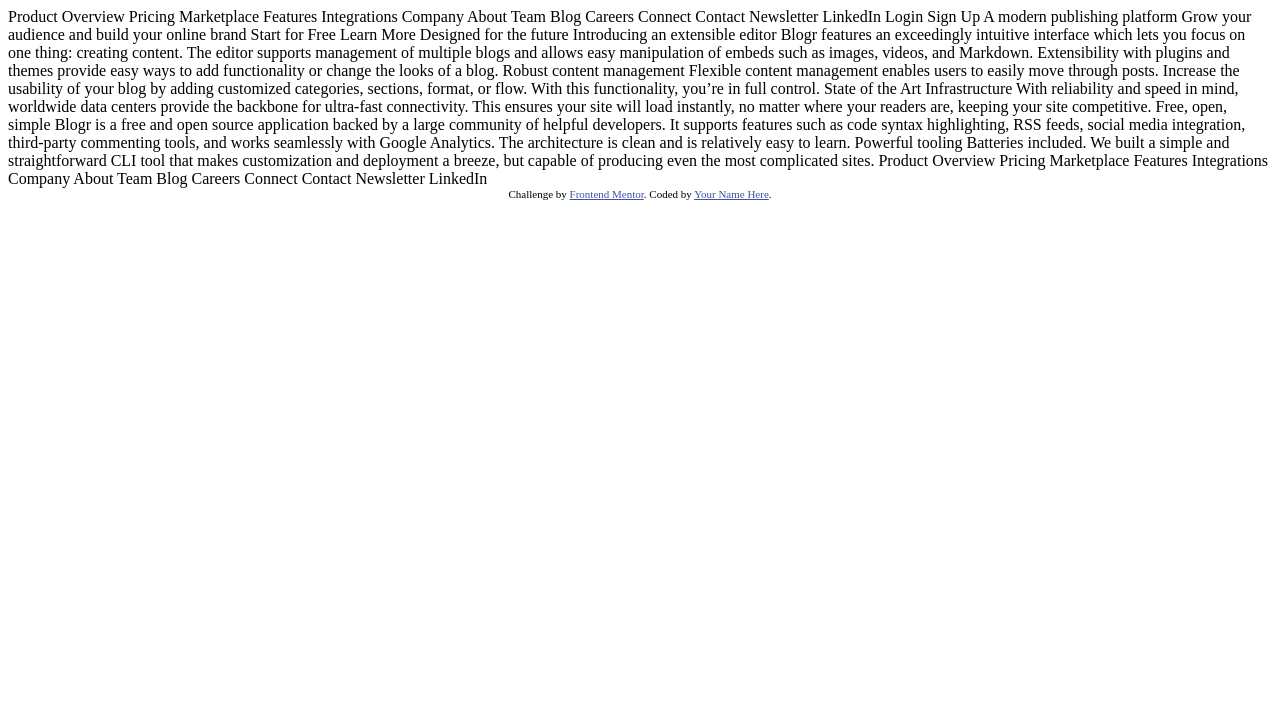
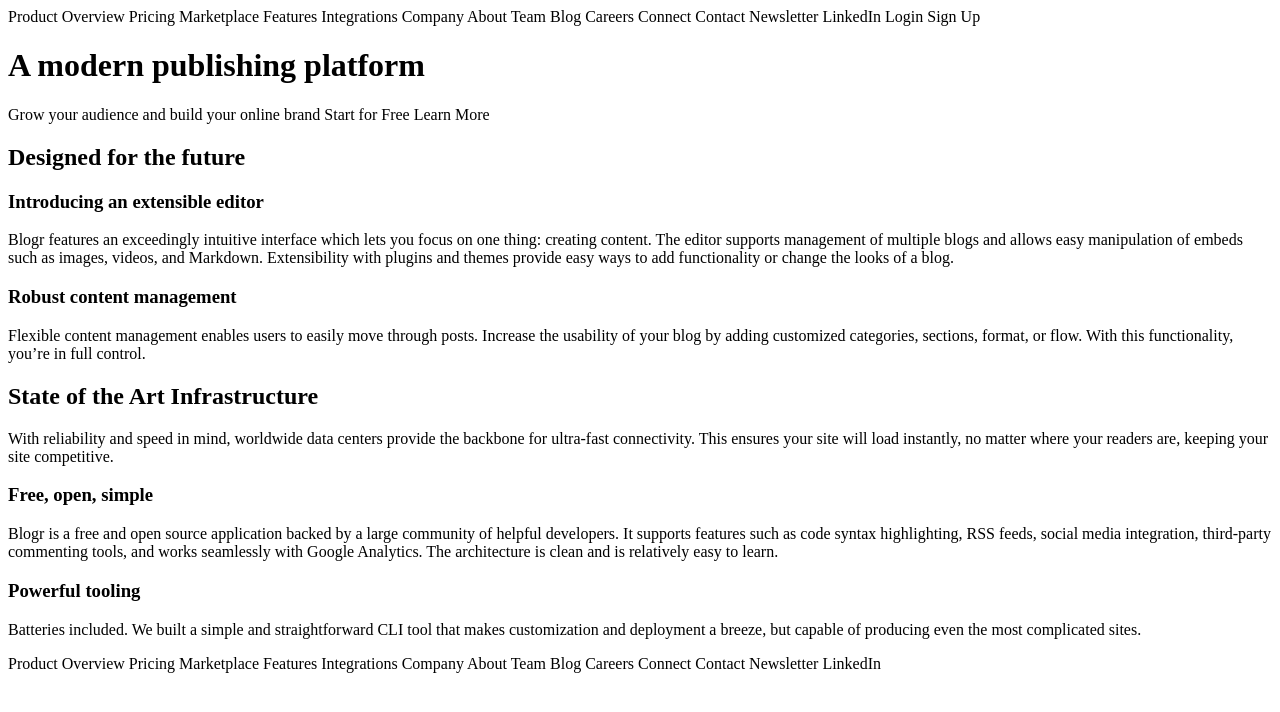
Before and after one commit to kbrandon19/BlogrLanding, a plain HTML site: page index.html in a window 1280 px wide. Drawn offline with Linux system fonts and the light colour scheme.

Commit message:
Organizing HTML tags & CSS

```diff
--- /dev/null
+++ b/css/main.css
@@ -0,0 +1,40 @@
+:root{
+
+    /* Primary */
+    --light-red: hsl(356, 100%, 66%);
+    --very-light-red: hsl(355, 100%, 74%);
+    --very-dark-blue: hsl(208, 49%, 24%);
+
+    /* Neutral */
+    --white: hsl(0, 0%, 100%);
+    --grayish-blue : hsl(240, 2%, 79%);
+    --very-dark-grayish-blue: hsl(207, 13%, 34%);
+    --very-dark-black-blue: hsl(240, 10%, 16%);
+
+
+    /* Gradient */
+
+            /* Background gradient - Intro/CTA mobile nav */
+    --very-light-red: hsl(13, 100%, 72%);
+    --light-red: hsl(353, 100%, 62%);
+
+            /* Background gradient - body */
+    --very-dark-gray-blue: hsl(237, 17%, 21%);
+    --very-dark-desaturated-blue: hsl(237, 23%, 32%);
+
+}
+
+/* Font */
+font-family: 'Overpass', sans-serif;
+font-family: 'Ubuntu', sans-serif;
+
+    /* Global Variables */
+h1,h2,h3,h4,h5,h6{
+    color:var(--very-dark-blue);
+}
+
+a{text-decoration: none; color:inherit}
+
+main{
+   background-image: ;
+}
--- a/index.html
+++ b/index.html
@@ -1,20 +1,32 @@
 <!DOCTYPE html>
 <html lang="en">
+
 <head>
   <meta charset="UTF-8">
-  <meta name="viewport" content="width=device-width, initial-scale=1.0"> <!-- displays site properly based on user's device -->
+  <meta name="viewport" content="width=device-width, initial-scale=1.0">
+  <!-- displays site properly based on user's device -->
+
+  <!-- Fonts -->
+  <link rel="preconnect" href="https://fonts.gstatic.com">
+  <link
+    href="https://fonts.googleapis.com/css2?family=Overpass:wght@300;600&family=Ubuntu:wght@400;500;700&display=swap"
+    rel="stylesheet">
+
+  <!-- Stylesheet-->
+  <link rel="stylesheet" href="./css/main.css">
 
   <link rel="icon" type="image/png" sizes="32x32" href="./images/favicon-32x32.png">
 
-  <title>Frontend Mentor | [Blogr]</title>
+  <title>Blogr</title>
 
-  <!-- Feel free to remove these styles or customise in your own stylesheet 👍 -->
-  <style>
-    .attribution { font-size: 11px; text-align: center; }
-    .attribution a { color: hsl(228, 45%, 44%); }
-  </style>
+
 </head>
+
 <body>
+
+  <main>
+    <header>
+      <nav>
         Product
 
         Overview
@@ -38,38 +50,72 @@
 
         Login
         Sign Up
+      </nav>
+    </header>
 
-  A modern publishing platform
+
+    <div class="main-content">
+      <h1>A modern publishing platform</h1>
       Grow your audience and build your online brand
 
-  Start for Free
-  Learn More
+      <a href="">Start for Free</a>
+      <a href="">Learn More</a>
+    </div>
+  </main>
 
-  Designed for the future
+  <div class="sec1">
 
-  Introducing an extensible editor
+    <h2>Designed for the future</h2>
+
+
+    <h3>Introducing an extensible editor</h3>
+    <p>
       Blogr features an exceedingly intuitive interface which lets you focus on one thing: creating content.
       The editor supports management of multiple blogs and allows easy manipulation of embeds such as images,
       videos, and Markdown. Extensibility with plugins and themes provide easy ways to add functionality or
       change the looks of a blog.
+    </p>
 
-  Robust content management
+    <h3>Robust content management</h3>
+    <p>
       Flexible content management enables users to easily move through posts. Increase the usability of your blog
       by adding customized categories, sections, format, or flow. With this functionality, you’re in full control.
+    </p>
+  </div>
 
-  State of the Art Infrastructure
+  <div class="sec2">
+
+    <h2>State of the Art Infrastructure</h2>
+
+    <p>
       With reliability and speed in mind, worldwide data centers provide the backbone for ultra-fast connectivity.
       This ensures your site will load instantly, no matter where your readers are, keeping your site competitive.
+    </p>
+  </div>
 
-  Free, open, simple
+  <div class="sec3">
+    <h3>Free, open, simple</h3>
+
+
+    <p>
       Blogr is a free and open source application backed by a large community of helpful developers. It supports
       features such as code syntax highlighting, RSS feeds, social media integration, third-party commenting tools,
       and works seamlessly with Google Analytics. The architecture is clean and is relatively easy to learn.
+    </p>
 
-  Powerful tooling
-  Batteries included. We built a simple and straightforward CLI tool that makes customization and deployment a breeze, but
+    <h3>Powerful tooling</h3>
+
+
+    <p>
+      Batteries included. We built a simple and straightforward CLI tool that makes customization and deployment a
+      breeze,
+      but
       capable of producing even the most complicated sites.
+    </p>
+  </div>
 
+  <footer>
+    <div class="footer">
       Product
 
       Overview
@@ -90,10 +136,9 @@
       Contact
       Newsletter
       LinkedIn
+    </div>
+  </footer>
 
-  <div class="attribution">
-    Challenge by <a href="https://www.frontendmentor.io?ref=challenge" target="_blank">Frontend Mentor</a>.
-    Coded by <a href="#">Your Name Here</a>.
-  </div>
 </body>
+
 </html>
```
Also changed, not shown: js/main.js (added), 2 other files. Lines whose indentation alone changed are shown as unchanged.
